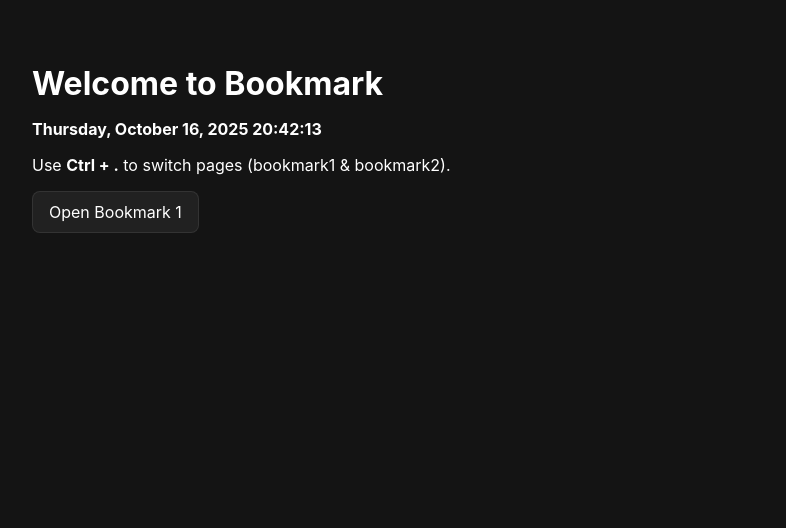
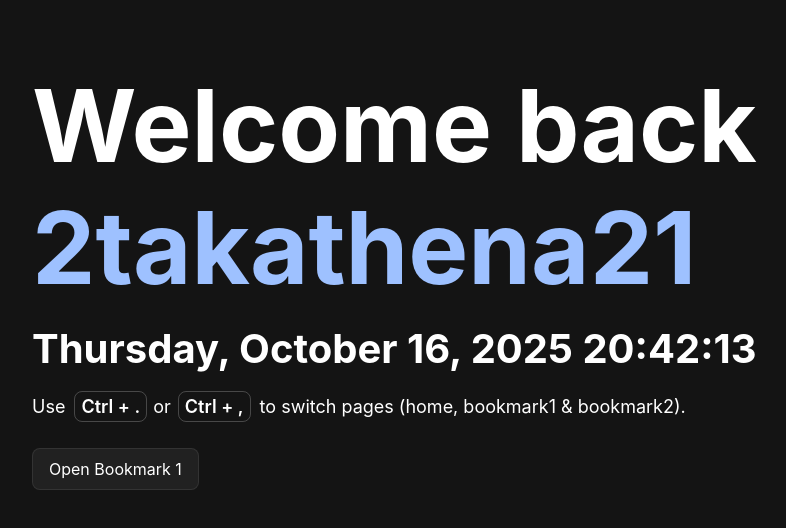
Before and after one commit to takathena/bookmark, a website: page index.html in a window 1280 px wide. Shown: the whole page, without its empty margins (132-918 px from the left). Drawn offline with Linux system fonts and the light colour scheme.

Commit message:
update text size

```diff
--- a/assets/css/main.css
+++ b/assets/css/main.css
@@ -16,7 +16,7 @@ body{
   margin:40px auto;
   padding:24px;
 }
-h1{font-size:2rem;margin:0 0 12px}
+h1{font-size:6.3rem;margin:0 0 12px}
 .links{list-style:disc;margin-left:20px}
 a{color:#9ec1ff;text-decoration:none}
 a:hover{text-decoration:underline}
@@ -25,7 +25,25 @@ a:hover{text-decoration:underline}
   background:rgba(255,255,255,0.06);border:1px solid #ffffff14;color:white;
 }
 #jakarta-clock {
-  font-size: 1rem;
+  font-size: 2.5rem;
   font-weight: bold;
   margin-top: 16px;
 }
+.instruction {
+  font-size: 18px;
+  margin: 1.3em 0 1.7em 0;
+  strong{
+    font-weight:600;
+    border: 1px solid #ffffff38;
+    border-radius: 8px;
+    padding: 4px 6px;
+  }
+  strong:nth-child(1){
+      margin-left: 4px;
+      margin-right: 1px;
+  }
+  strong:nth-child(2){
+      margin-left: 2px;
+      margin-right: 4px;
+  }
+}
--- a/index.html
+++ b/index.html
@@ -9,9 +9,9 @@
 </head>
 <body>
   <main class="container">
-    <h1>Welcome to Bookmark</h1>
+    <h1>Welcome back <a href="https://instagram.com/pitravs">2takathena21</a></h1>
     <div id="jakarta-clock">Loading!</div>
-    <p>Use <strong>Ctrl + .</strong> to switch pages (bookmark1 &amp; bookmark2).</p>
+    <p class="instruction">Use <strong>Ctrl + .</strong> or <strong>Ctrl + ,</strong> to switch pages (home, bookmark1 &amp; bookmark2).</p>
     <a href="pages/bookmark1.html" class="btn">Open Bookmark 1</a>
 
     <!-- Tempat jam Jakarta -->
```
